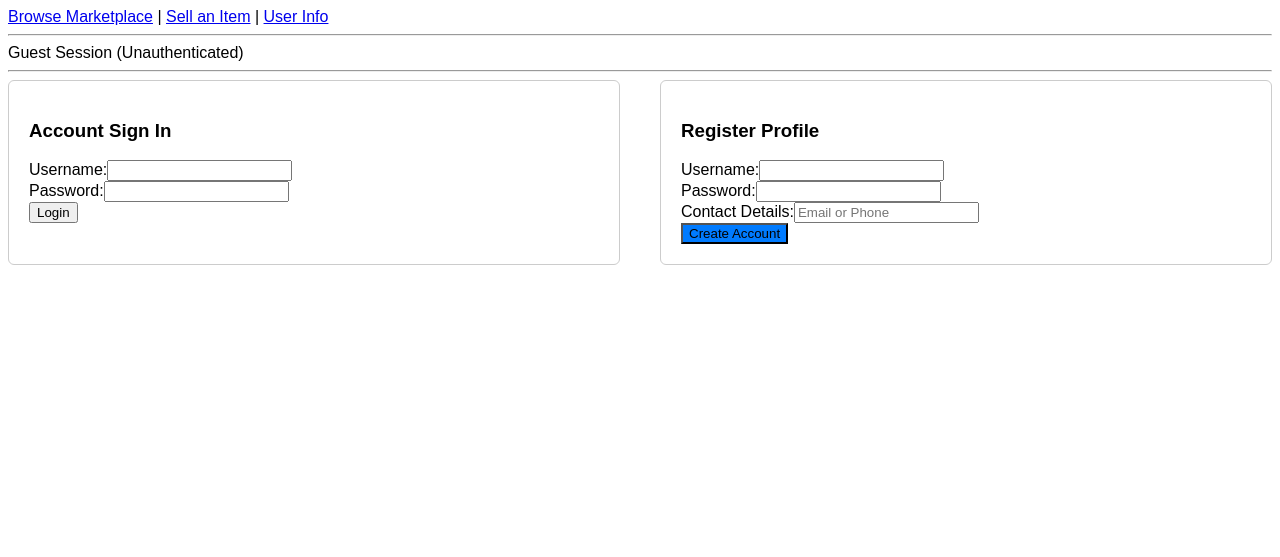
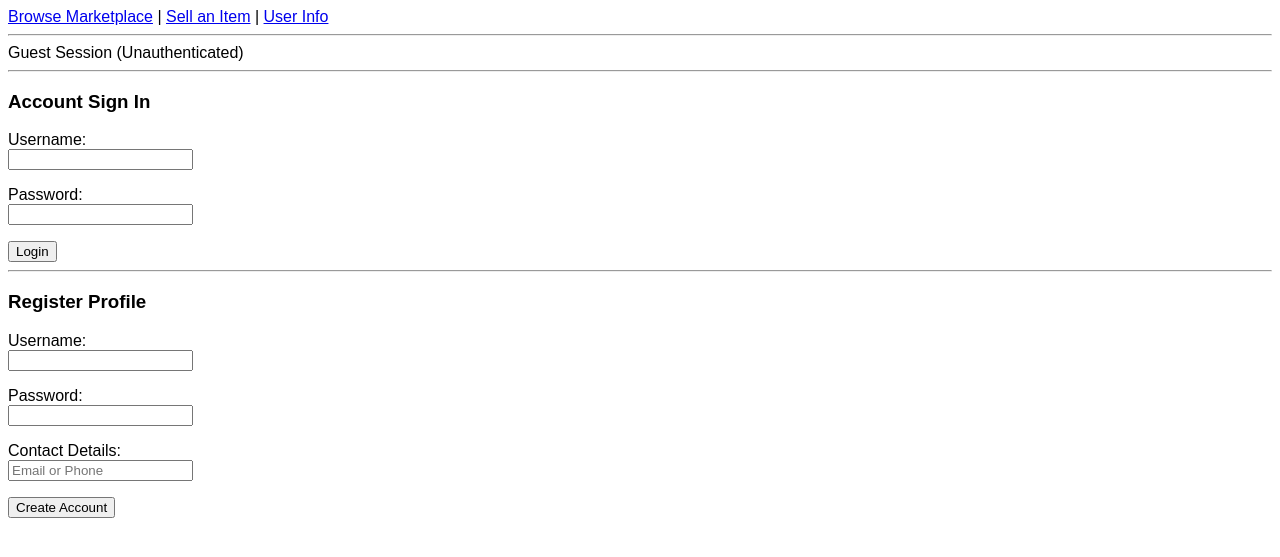
Before and after one commit to krishnazen27/20100882-project, a Flask app: page /profile in a window 1280 px wide. Shown: the top 557 px of the page. Run offline with Flask 3, Linux system fonts and the light colour scheme.

Commit message:
updated html code for login page to fix style
updated html code for login page to fix style

```diff
--- a/templates/login.html
+++ b/templates/login.html
@@ -2,20 +2,35 @@
 
 {% block content %}
 {% if not session.get('user_id') %}
-    <div style="display:flex; gap:40px; flex-wrap: wrap;">
-        <div style="flex:1; min-width:300px; border:1px solid #ccc; padding:20px; border-radius:6px; background:#fff;">
+    <div>
+        <div>
             <h3>Account Sign In</h3>
-            <div class="form-group"><label>Username:</label><input type="text" id="log-user"></div>
-            <div class="form-group"><label>Password:</label><input type="password" id="log-pass"></div>
-            <button class="btn-buy" onclick="authAction('login')">Login</button>
+            <p>
+                <label>Username:</label><br>
+                <input type="text" id="log-user">
+            </p>
+            <p>
+                <label>Password:</label><br>
+                <input type="password" id="log-pass">
+            </p>
+            <button onclick="authAction('login')">Login</button>
         </div>
-
-        <div style="flex:1; min-width:300px; border:1px solid #ccc; padding:20px; border-radius:6px; background:#fff;">
+        <hr>
+        <div>
             <h3>Register Profile</h3>
-            <div class="form-group"><label>Username:</label><input type="text" id="reg-user"></div>
-            <div class="form-group"><label>Password:</label><input type="password" id="reg-pass"></div>
-            <div class="form-group"><label>Contact Details:</label><input type="text" id="reg-contact" placeholder="Email or Phone"></div>
-            <button class="btn-buy" style="background:#007bff;" onclick="authAction('register')">Create Account</button>
+            <p>
+                <label>Username:</label><br>
+                <input type="text" id="reg-user">
+            </p>
+            <p>
+                <label>Password:</label><br>
+                <input type="password" id="reg-pass">
+            </p>
+            <p>
+                <label>Contact Details:</label><br>
+                <input type="text" id="reg-contact" placeholder="Email or Phone">
+            </p>
+            <button onclick="authAction('register')">Create Account</button>
         </div>
     </div>
 {% else %}
@@ -23,12 +38,12 @@
         <h2>Your Account Metadata Info</h2>
         <p><strong>Username Handle:</strong> {{ session.get('username') }}</p>
         <p><strong>Linked Contact Matrix:</strong> {{ session.get('contact_info') }}</p>
-        <button class="btn-buy" style="background:#dc3545; margin-bottom: 30px;" onclick="authAction('logout')">Terminate Session (Logout)</button>
+        <button onclick="authAction('logout')">Terminate Session (Logout)</button>
 
         <hr>
 
         <h3>Your Listed Ads</h3>
-        <table border="1" style="margin-bottom: 30px;">
+        <table border="1">
             <thead>
                 <tr>
                     <th>Item ID</th>
@@ -39,10 +54,9 @@
                 </tr>
             </thead>
             <tbody id="user-listed-items-body">
-                <tr><td colspan="5" style="text-align: center;">Loading your listings...</td></tr>
+                <tr><td colspan="5" align="center">Loading your listings...</td></tr>
             </tbody>
         </table>
-
 
         <h3>Your Purchased Items</h3>
         <table border="1">
@@ -56,7 +70,7 @@
                 </tr>
             </thead>
             <tbody id="user-bought-items-body">
-                <tr><td colspan="5" style="text-align: center;">Loading your purchases...</td></tr>
+                <tr><td colspan="5" align="center">Loading your purchases...</td></tr>
             </tbody>
         </table>
     </div>
@@ -95,9 +109,7 @@
         }
     }
 
-
     async function loadUserDashboardData() {
-
         const listedBody = document.getElementById('user-listed-items-body');
         const boughtBody = document.getElementById('user-bought-items-body');
         if (!listedBody || !boughtBody) return;
@@ -113,11 +125,10 @@
             let boughtHtml = '';
 
             listings.forEach(item => {
-
                 if (item.seller_id === currentUserId) {
                     listedHtml += `
                         <tr>
-                            <td><code style="font-size:1.1em; font-weight:bold;">${item.dcm_id || 'N/A'}</code></td>
+                            <td>${item.dcm_id || 'N/A'}</td>
                             <td><strong>${item.title}</strong></td>
                             <td>${item.category}</td>
                             <td>&euro;${item.price_eur.toFixed(2)}</td>
@@ -128,7 +139,7 @@
                 if (item.buyer_id === currentUserId) {
                     boughtHtml += `
                         <tr>
-                            <td><code style="font-size:1.1em; font-weight:bold;">${item.dcm_id || 'N/A'}</code></td>
+                            <td>${item.dcm_id || 'N/A'}</td>
                             <td><strong>${item.title}</strong></td>
                             <td>${item.category}</td>
                             <td>&euro;${item.price_eur.toFixed(2)}</td>
@@ -137,8 +148,8 @@
                 }
             });
 
-            listedBody.innerHTML = listedHtml || `<tr><td colspan="5" style="text-align:center;">You have not listed any ads yet.</td></tr>`;
-            boughtBody.innerHTML = boughtHtml || `<tr><td colspan="5" style="text-align:center;">You have not purchased any items yet.</td></tr>`;
+            listedBody.innerHTML = listedHtml || `<tr><td colspan="5" align="center">You have not listed any ads yet.</td></tr>`;
+            boughtBody.innerHTML = boughtHtml || `<tr><td colspan="5" align="center">You have not purchased any items yet.</td></tr>`;
 
         } catch (err) {
             console.error("Dashboard list populate error:", err);
```
